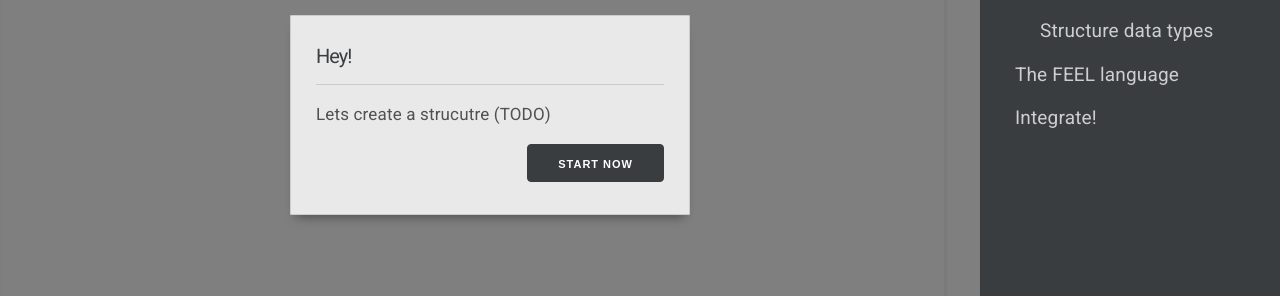
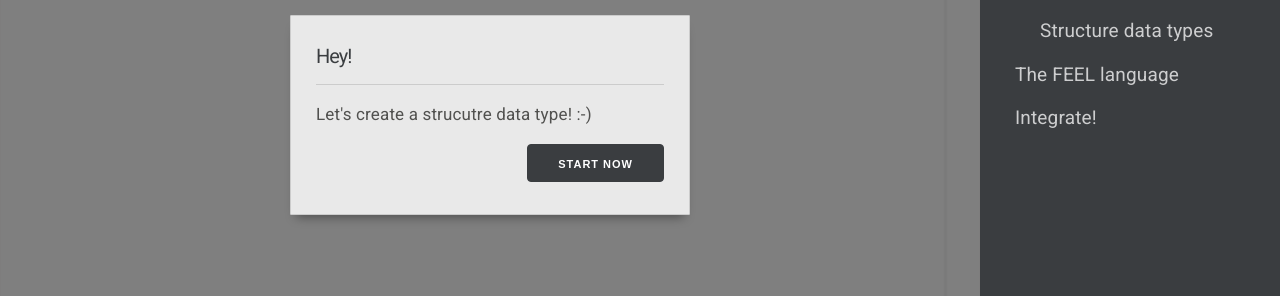
Before and after one commit to karreiro/learn-dmn-in-15-minutes, a Jekyll site: the page built from learn/structure-data-types.md, in a window 1280 px wide. Shown: the part 335-631 px from the top of the page. Built offline with Jekyll 4.4.1, drawn with Linux system fonts in a browser that asks for light colours; some web fonts are replaced; part of the change alters nothing that is shown.

Commit message:
Structure Data Types section

```diff
--- a/assets/js/structure-data-types.js
+++ b/assets/js/structure-data-types.js
@@ -4,28 +4,82 @@
   // ––––––––––––––––––––––––––––––––––––––––––––––––––
 
   var page;
-  var step = 0;
+  var saveButtonStep = 0;
+  var saveButtonHandlers = {};
 
-  function showFieldsMessage() {
-    LEARN_DMN.Lights.turnLightsOn();
-    LEARN_DMN.Message.showMessage({
-      title: '↑ Look!',
-      content: '<p>Insert a name and select a Structure as type. (TODO)</p>',
-      width: 400,
-      height: 140,
-      top: 240,
-      left: 20,
-      effect: 'vertical-float'
-    });
-  }
-
-  // === Utility ===
+  // === Selectors ===
 
   function getPage() {
     if (page === undefined) {
       page = document.querySelector('#section-structure-data-types');
     }
     return page;
+  }
+
+  function getNameInput() {
+    return getPage().querySelector('.data-types-row [type="text"]');
+  }
+
+  function getDropdownButton() {
+    return getPage().querySelector('.dropdown-button');
+  }
+
+  // === Utility ===
+
+  function getCurrentType() {
+    return getDropdownButton().textContent.trim();
+  }
+
+  function getCurrentName() {
+    return getNameInput().value;
+  }
+
+  function resetEditableRow() {
+    getDropdownButton().querySelector('span').textContent = '- Select a data type -';
+    getNameInput().value = '';
+  }
+
+  function showLookAtThisMessage(message, top) {
+    LEARN_DMN.Message.showMessage({
+      title: '↑ Look!',
+      content: message,
+      width: 400,
+      height: 200,
+      top: top,
+      effect: 'vertical-float'
+    });
+  }
+
+  function showErrorMessage(message) {
+    LEARN_DMN.Lights.turnLightsOff();
+    LEARN_DMN.Message.showMessage({
+      title: 'Oops!',
+      content: message,
+      width: 400,
+      height: 180,
+      isCloseButtonEnabled: true,
+      action: function() {
+        LEARN_DMN.Lights.turnLightsOn();
+      }
+    });
+  }
+
+  function showDataTypeRow(rowId) {
+
+    var type = getCurrentType();
+    var name = getCurrentName();
+    var dataTypeRow = getPage().querySelector('.data-type-' + rowId);
+    var typeField = dataTypeRow.querySelector('.type');
+    var nameField = dataTypeRow.querySelector('.name');
+
+    dataTypeRow.classList.remove('hidden');
+    typeField.textContent = '(' + type + ')';
+    nameField.textContent = name;
+  }
+
+  function setupNextStep() {
+    saveButtonStep = saveButtonStep + 1;
+    resetEditableRow();
   }
 
   // === Setup ===
@@ -61,90 +115,117 @@
 
   function setupSaveButton() {
     var saveButton = getPage().querySelector('.data-types-row .fa-check');
-    var nameInput = getPage().querySelector('.data-types-row [type="text"]');
 
-    function handleFirstStep() {
+    saveButton.addEventListener('click', function() {
 
-      var dropdownButton = getPage().querySelector('.dropdown-button');
-      var nameInput = getPage().querySelector('.data-types-row [type="text"]');
-      var type = dropdownButton.textContent.trim();
-      var name = nameInput.value;
+      var name = getCurrentName();
+      var type = getPage().querySelector('.dropdown-button').textContent.trim();
 
-      if (name.length > 0 && type === 'Structure') {
+      saveButtonHandlers[saveButtonStep]();
+    });
+  }
 
-        var firtDataTypeRow = getPage().querySelector('.first-data-type');
-        var typeField = firtDataTypeRow.querySelector('.type');
-        var nameField = firtDataTypeRow.querySelector('.name');
+  saveButtonHandlers[0] = function () {
 
-        firtDataTypeRow.classList.remove('hidden');
-        typeField.textContent = '(Structure)';
-        nameField.textContent = name;
+    var isNameNotBlank = getCurrentName().length > 0;
+    var isTypeStructure = getCurrentType() === 'Structure';
+    var isDataTypeValid = isNameNotBlank && isTypeStructure;
 
-        LEARN_DMN.Message.showMessage({
-          title: '↑ Look!',
-          content: '<p>Insert a name and select a as type. (TODO) not strucutre</p>',
-          width: 400,
-          height: 140,
-          top: 300,
-          left: 20,
-          effect: 'vertical-float'
-        });
-
-        step = step + 1;
-
-        dropdownButton.querySelector('span').textContent = '- Select a data type -';
-        nameInput.value = '';
-
-      } else {
-        LEARN_DMN.Lights.turnLightsOff();
-        LEARN_DMN.Message.showMessage({
-          title: 'Oops!',
-          content: 'Try to <b>insert a name</b> and <b>select a type</b> (TODO) is not strucutre!',
-          width: 400,
-          height: 140,
-          isCloseButtonEnabled: true,
-          action: function() {
-            LEARN_DMN.Lights.turnLightsOn();
-          }
-        });
-      }
+    function setupFieldEditableRow() {
+      var dataTypesRow = getPage().querySelector('.data-types-row');
+      dataTypesRow.style.paddingLeft = '70px';
     }
 
-    function handleSecondStep() {
+    if (isDataTypeValid) {
 
+      showDataTypeRow(1);
+      showLookAtThisMessage('<b>Great!</b> You\'ve created a structure data type, now let\'s insert information for your first field :-)', 300);
+      setupNextStep();
+      setupFieldEditableRow();
+
+      return;
     }
 
-    function handleThirdStep() {
+    showErrorMessage('Try to <b>insert a name</b> and set the type of your data type as <b>strucutre</b>.');
+  }
 
+  saveButtonHandlers[1] = function () {
+
+    var isNameNotBlank = getCurrentName().length > 0;
+    var isTypeNotBlank = getCurrentType() !== '- Select a data type -';
+    var isDataTypeValid = isNameNotBlank && isTypeNotBlank;
+
+    if (isDataTypeValid) {
+
+      showDataTypeRow(2);
+      showLookAtThisMessage('<b>Great!</b> You\'ve created a field into your structure data type, now let\'s insert another field :-)', 370);
+      setupNextStep();
+
+      return;
     }
 
-    saveButton.addEventListener('click', function() {
-      var name = nameInput.value;
-      var type = getPage().querySelector('.dropdown-button').textContent.trim();
+    showErrorMessage('Try to <b>insert a name</b> and <b>set a type</b> for your data type.');
+  }
 
-      switch(step) {
-        case 0:
-          handleFirstStep();
-          break;
-        case 1:
-          handleSecondStep();
-          break;
-        case 2:
-          handleThirdStep();
-          break;
-      }
-    });
+  saveButtonHandlers[2] = function () {
+
+    var isNameNotBlank = getCurrentName().length > 0;
+    var isTypeNotBlank = getCurrentType() !== '- Select a data type -';
+    var isDataTypeValid = isNameNotBlank && isTypeNotBlank;
+
+    function hideEditableRow() {
+      var dataTypesRow = getPage().querySelector('.data-types-row');
+      dataTypesRow.classList.add('hidden');
+    }
+
+    function showCongratulationsMessage() {
+      LEARN_DMN.Lights.turnLightsOff();
+      LEARN_DMN.Message.showMessage({
+        title: 'Congratulations!',
+        content: '<p>You successfuly created your first structure data type!</p>',
+        width: 400,
+        height: 225,
+        top: 240,
+        actionName: 'Next section →',
+        action: function() {
+          window.location.href = '/learn/the-feel-language';
+        }
+      });
+    }
+
+    if (isDataTypeValid) {
+
+      showDataTypeRow(3);
+      showCongratulationsMessage();
+      setupNextStep();
+      hideEditableRow();
+
+      return;
+    }
+
+    showErrorMessage('Try to <b>insert a name</b> and <a>set a type</a> for your data type.');
   }
 
   LEARN_DMN.Lights.turnLightsOff();
 
   LEARN_DMN.Message.showMessage({
     title: 'Hey!',
-    content: 'Lets create a strucutre (TODO)',
+    content: 'Let\'s create a strucutre data type! :-)',
     width: 400,
     height: 200,
     actionName: 'Start now',
-    action: showFieldsMessage
+    action: function() {
+      LEARN_DMN.Lights.turnLightsOn();
+      LEARN_DMN.Message.showMessage({
+        title: '↑ Look!',
+        content: '<p><b>Insert a name</b> and set the type of your data type as <b>strucutre</b> :-)</p>',
+        width: 400,
+        height: 180,
+        top: 240,
+        left: 20,
+        effect: 'vertical-float'
+      });
+    }
   });
 
   setupNameInput();
--- a/learn/structure-data-types.md
+++ b/learn/structure-data-types.md
@@ -41,7 +41,7 @@ layout: learn
       <h3>Custom Data Types</h3>
       <div class="data-types-list">
 
-        <div class="first-data-type data-types-closed-row structure hidden">
+        <div class="data-type-1 data-types-closed-row structure hidden">
           <div class="name"></div>
           <div class="type"></div>
           <i class="fa fa-pencil"></i>
@@ -49,7 +49,7 @@ layout: learn
           <i class="fa fa-trash"></i>
         </div>
 
-        <div class="second-data-type data-types-closed-row nested hidden">
+        <div class="data-type-2 data-types-closed-row nested hidden">
           <div class="name"></div>
           <div class="type"></div>
           <i class="fa fa-pencil"></i>
@@ -57,7 +57,7 @@ layout: learn
           <i class="fa fa-trash"></i>
         </div>
 
-        <div class="third-data-type data-types-closed-row nested hidden">
+        <div class="data-type-3 data-types-closed-row nested hidden">
           <div class="name"></div>
           <div class="type"></div>
           <i class="fa fa-pencil"></i>
```
